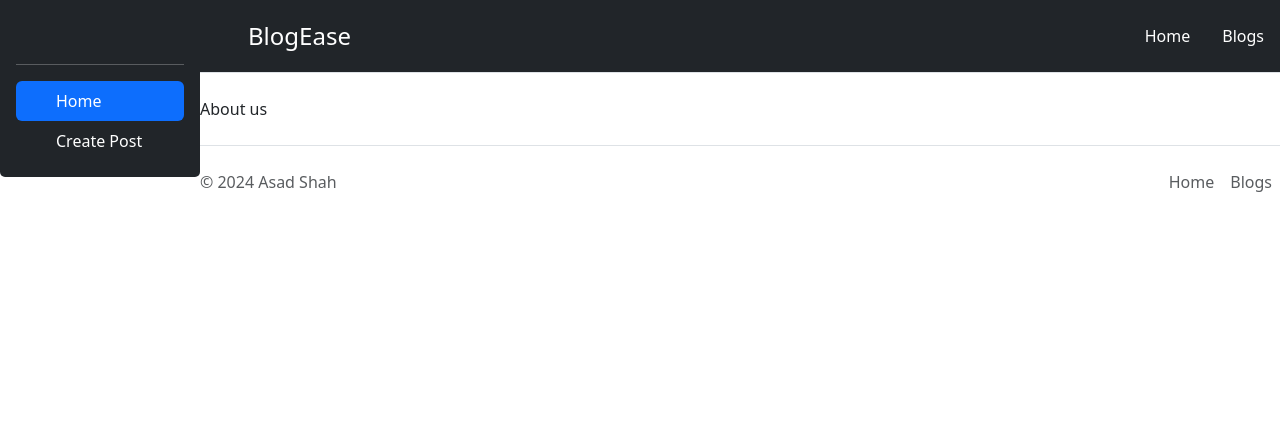
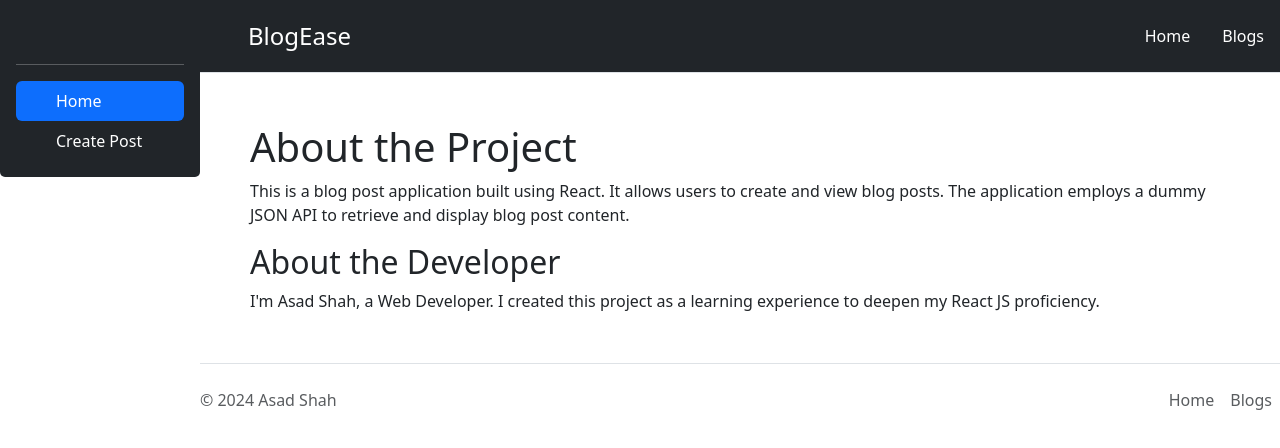
Before and after one commit to iamasadshah/simple-blog-app-UI, a React (Vite) app: page /about in a window 1280 px wide. Shown: the top 448 px of the page. Built offline with nearby package versions, Linux system fonts and the light colour scheme.

Commit message:
about page completed

```diff
--- a/src/routes/About.jsx
+++ b/src/routes/About.jsx
@@ -1,7 +1,21 @@
 import React from "react";
 
 const About = () => {
-  return <div>About us</div>;
+  return (
+    <div className="about-page">
+      <h1>About the Project</h1>
+      <p>
+        This is a blog post application built using React. It allows users to
+        create and view blog posts. The application employs a dummy JSON API to
+        retrieve and display blog post content.
+      </p>
+      <h2>About the Developer</h2>
+      <p>
+        I'm Asad Shah, a Web Developer. I created this project as a learning
+        experience to deepen my React JS proficiency.
+      </p>
+    </div>
+  );
 };
 
 export default About;
--- a/src/routes/App.css
+++ b/src/routes/App.css
@@ -30,3 +30,7 @@
   margin: 20px 0;
   color: rgb(255, 0, 0);
 }
+
+.about-page {
+  margin: 50px;
+}
```
